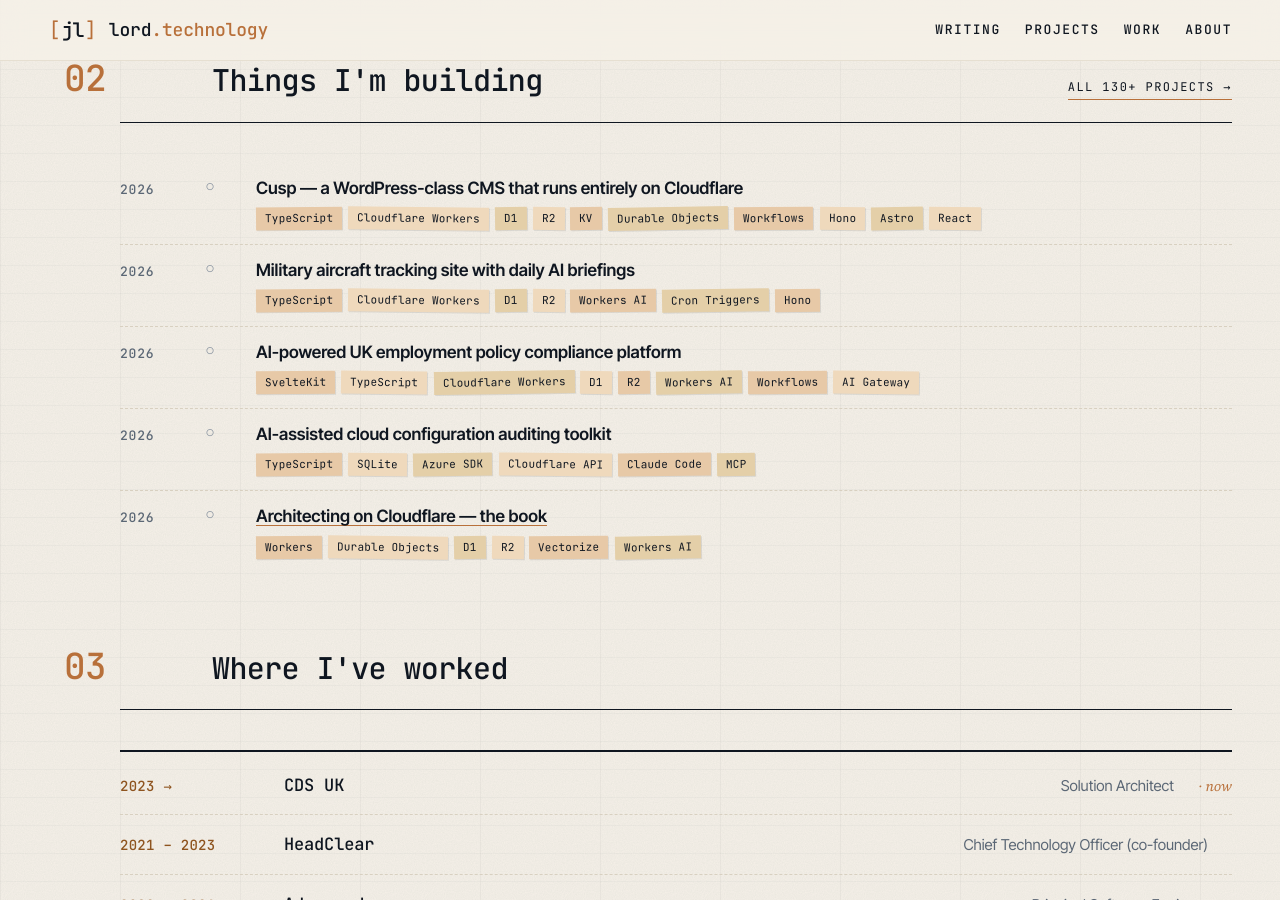
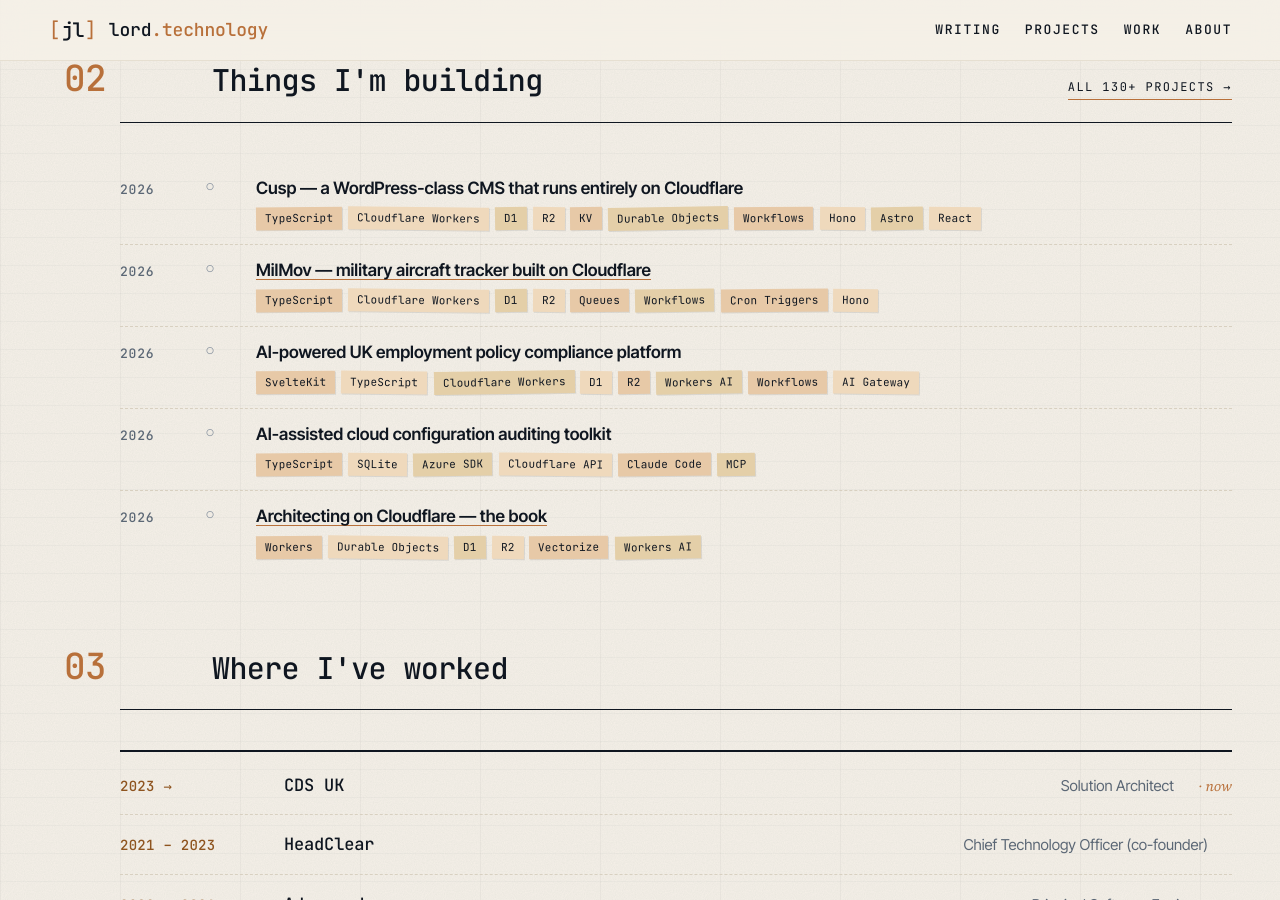
Before and after one commit to jamie-lord/Lord.technology, a Jekyll site: the page built from index.html, in a window 1280 px wide and 900 px high, scrolled down 1503 px. Built offline with Jekyll 4.4.1, drawn with Linux system fonts in a browser that asks for light colours.

Commit message:
Link MilMov project entry to the new post and refresh title and stack

```diff
--- a/_data/projects.yml
+++ b/_data/projects.yml
@@ -7,9 +7,10 @@
   stack: [TypeScript, Cloudflare Workers, D1, R2, KV, Durable Objects, Workflows, Hono, Astro, React]
 
 - year: 2026
-  title: Military aircraft tracking site with daily AI briefings
+  title: MilMov — military aircraft tracker built on Cloudflare
+  url: /2026/05/21/the-military-aircraft-tracker-i-built-for-an-audience-of-one.html
   wip: true
-  stack: [TypeScript, Cloudflare Workers, D1, R2, Workers AI, Cron Triggers, Hono]
+  stack: [TypeScript, Cloudflare Workers, D1, R2, Queues, Workflows, Cron Triggers, Hono]
 
 - year: 2026
   title: AI-powered UK employment policy compliance platform
```
